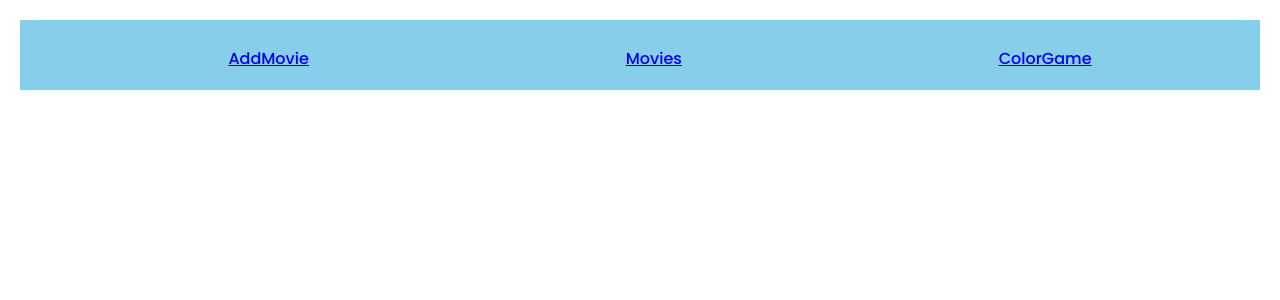
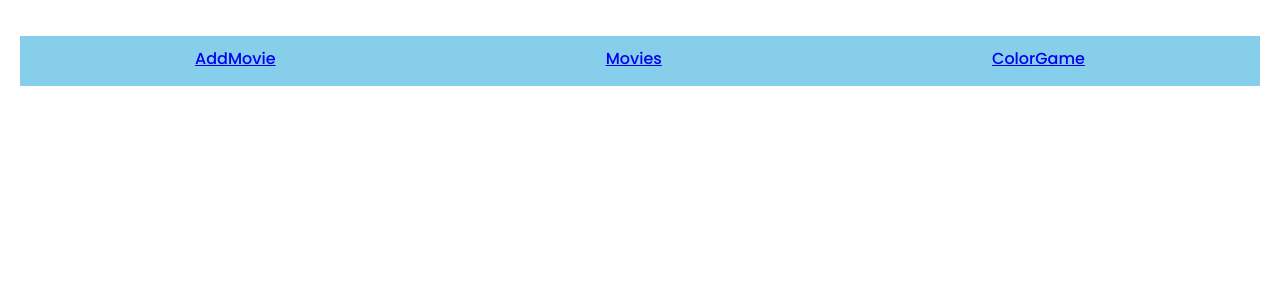
Before and after one commit to suganyajap/my-app, a React (Create React App) app: page / in a window 1280 px wide. Shown: the top 300 px of the page. Built offline with nearby package versions, Linux system fonts and the light colour scheme.

Commit message:
css changed

```diff
--- a/src/App.css
+++ b/src/App.css
@@ -70,10 +70,14 @@ ul{
   list-style-type:none;
   display: flex;
   justify-content: space-around;
+  padding: 10px;
+  align-items: center;
 
 }
 .nav-bar{
   background-color:skyblue;
   height: 50px;
-  padding: 10px;
+  width:100%;
+
+
 }
```
